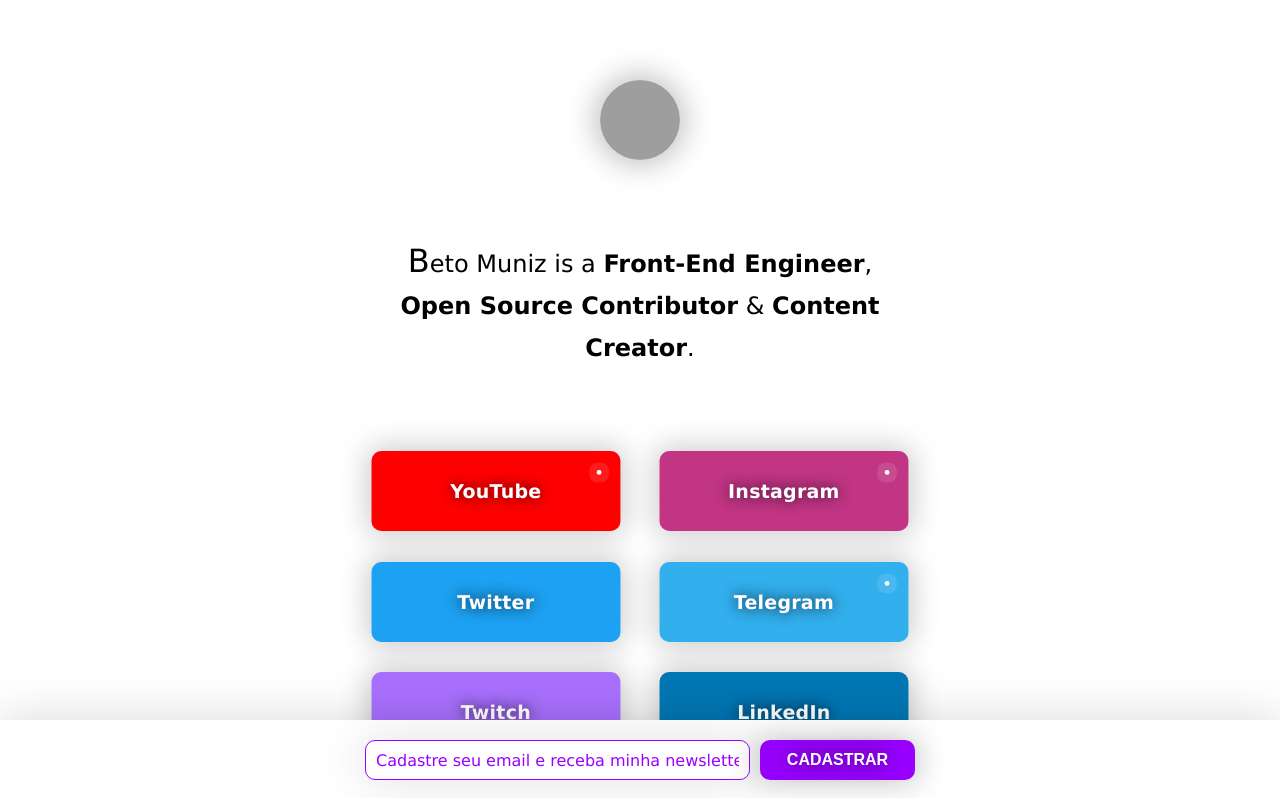
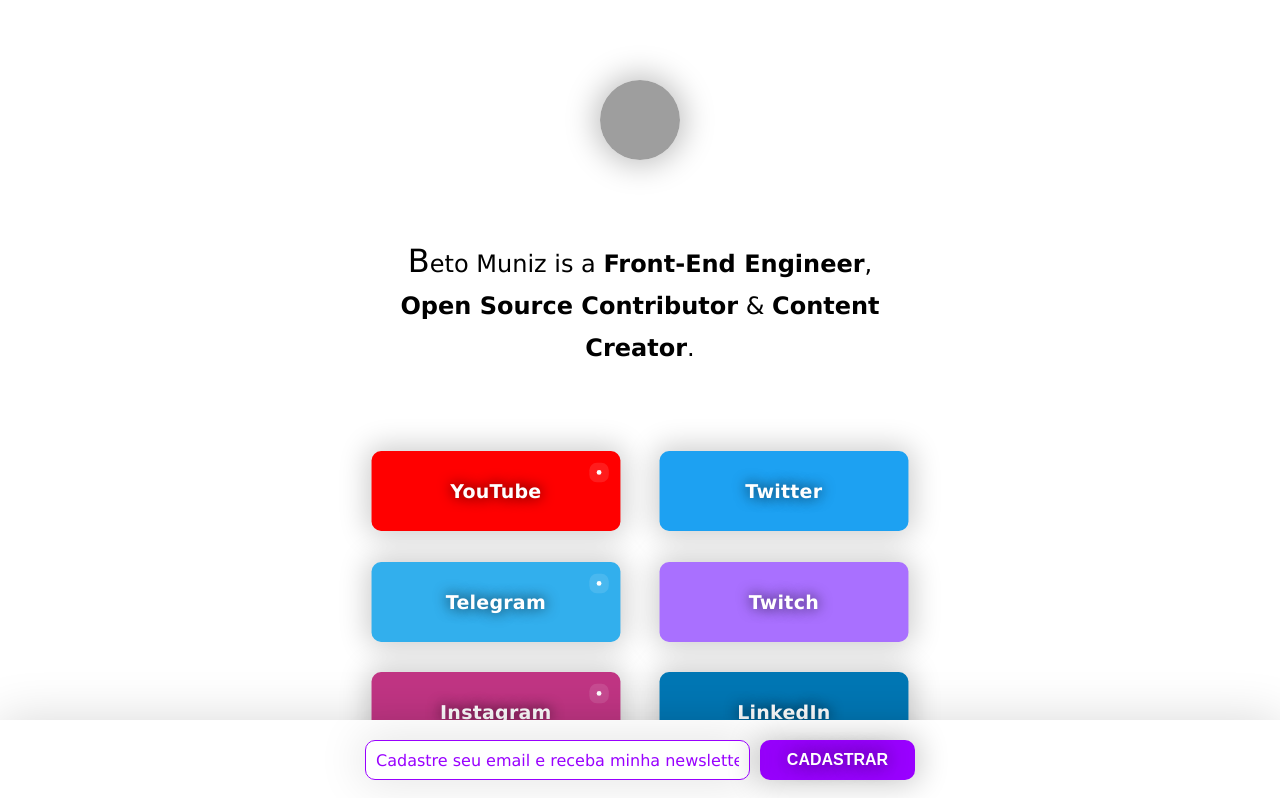
Before and after one commit to obetomuniz/betomuniz.com, a Next.js app: page /links in a window 1280 px wide. Shown: the top 798 px of the page. Built offline with nearby package versions, Linux system fonts and the light colour scheme; grey boxes are pictures that could not be loaded.

Commit message:
Reorder links

```diff
--- a/src/pages/links/index.js
+++ b/src/pages/links/index.js
@@ -25,15 +25,6 @@
   {
     theme: {
       color: `WHITE_COLOR`,
-      bg: `INSTAGRAM_COLOR`,
-    },
-    text: "Instagram",
-    href: "https://www.instagram.com/obetomuniz/",
-    pin: true,
-  },
-  {
-    theme: {
-      color: `WHITE_COLOR`,
       bg: `TWITTER_COLOR`,
     },
     text: "Twitter",
@@ -55,6 +46,15 @@
     },
     text: "Twitch",
     href: "https://www.twitch.tv/obetomuniz",
+  },
+  {
+    theme: {
+      color: `WHITE_COLOR`,
+      bg: `INSTAGRAM_COLOR`,
+    },
+    text: "Instagram",
+    href: "https://www.instagram.com/obetomuniz/",
+    pin: true,
   },
   {
     theme: {
```
